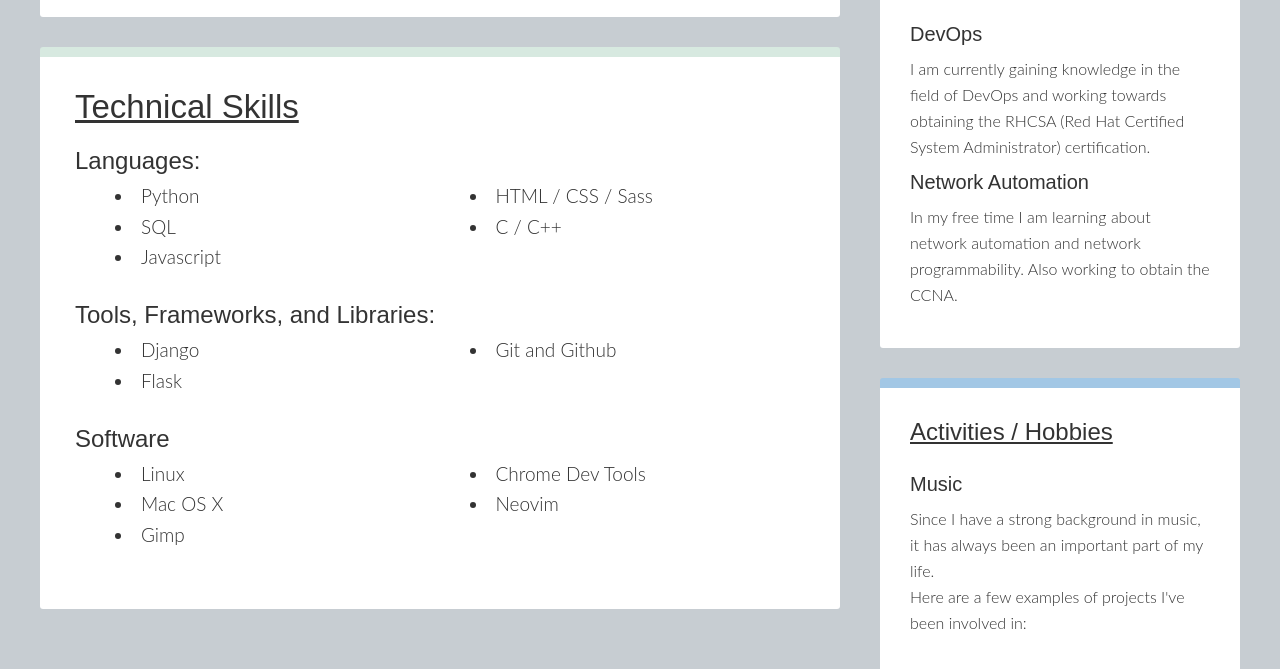
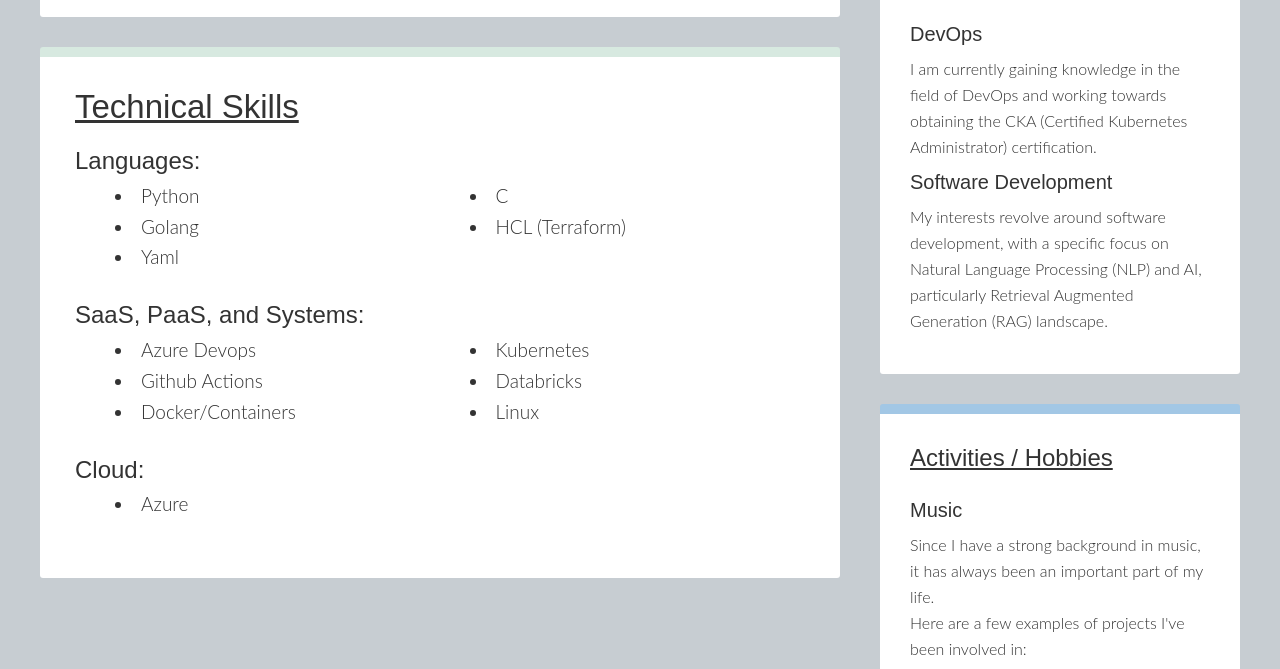
Before and after one commit to viodid/pages-personal-portfolio, a plain HTML site: page index.html in a window 1280 px wide. Shown: the part 1919-2588 px from the top of the page. Drawn offline with Linux system fonts and the light colour scheme; grey boxes are pictures that could not be loaded.

Commit message:
update technical skills

```diff
--- a/index.html
+++ b/index.html
@@ -148,28 +148,27 @@
                     <h3>Languages:</h3>
                     <ul>
                         <li>Python</li>
-                        <li>SQL</li>
-                        <li>Javascript</li>
-                        <li>HTML / CSS / Sass</li>
-                        <li>C / C++</li>
+                        <li>Golang</li>
+                        <li>Yaml</li>
+                        <li>C</li>
+                        <li>HCL (Terraform)</li>
                     </ul>
                 </div>
                 <div itemprop="text">
-                    <h3>Tools, Frameworks, and Libraries:</h3>
+                    <h3>SaaS, PaaS, and Systems:</h3>
                     <ul>
-                        <li>Django</li>
-                        <li>Flask</li>
-                        <li>Git and Github</li>
+                        <li>Azure Devops</li>
+                        <li>Github Actions</li>
+                        <li>Docker/Containers</li>
+                        <li>Kubernetes</li>
+                        <li>Databricks</li>
+                        <li>Linux</li>
                     </ul>
                 </div>
                 <div itemprop="text">
-                    <h3>Software</h3>
+                    <h3>Cloud:</h3>
                     <ul>
-                        <li>Linux</li>
-                        <li>Mac OS X</li>
-                        <li>Gimp</li>
-                        <li>Chrome Dev Tools</li>
-                        <li>Neovim</li>
+                        <li>Azure</li>
                     </ul>
                 </div>
             </article>
@@ -247,11 +246,11 @@
                 <div>
                     <h3>DevOps</h3>
                     <p>I am currently gaining knowledge in the field of DevOps and
-                        working towards obtaining the RHCSA (Red Hat Certified
-                        System Administrator) certification.</p>
-                    <h3>Network Automation</h3>
-                    <p>In my free time I am learning about network automation and
-                        network programmability. Also working to obtain the CCNA.</p>
+                        working towards obtaining the CKA (Certified Kubernetes Administrator) certification.</p>
+                    <h3>Software Development</h3>
+                    <p>My interests revolve around software development, with a
+                        specific focus on Natural Language Processing (NLP) and AI, particularly Retrieval Augmented
+                        Generation (RAG) landscape.</p>
                 </div>
             </section>
             <section class="widget-hobbies">
@@ -264,10 +263,10 @@
                     width="100%" height="380" frameBorder="0" allowfullscreen=""
                     allow="autoplay; clipboard-write; encrypted-media; fullscreen; picture-in-picture"
                     style="border-radius: 3px;"></iframe>
-                <iframe width="100%" height="auto" src="https://www.youtube-nocookie.com/embed/EPC84s6jaT0"
-                    title="Hard to Say I'm Sorry - Chicago" frameborder="0"
-                    allow="accelerometer; autoplay; clipboard-write; encrypted-media; gyroscope; picture-in-picture"
-                    allowfullscreen style="border-radius: 3px;"></iframe>
+                <iframe width="100%" height="auto" src="https://www.youtube.com/embed/b8eJ0plQ6u8?si=zHOF59rXqmTEb_x2"
+                    title="YouTube video player" frameborder="0"
+                    allow="accelerometer; autoplay; clipboard-write; encrypted-media; gyroscope; picture-in-picture; web-share"
+                    allowfullscreen></iframe>
                 <hr>
                 <h3>Outdoor Recreation</h3>
                 <p> Rock climbing, calisthenics, hiking, nature...</p>
```
